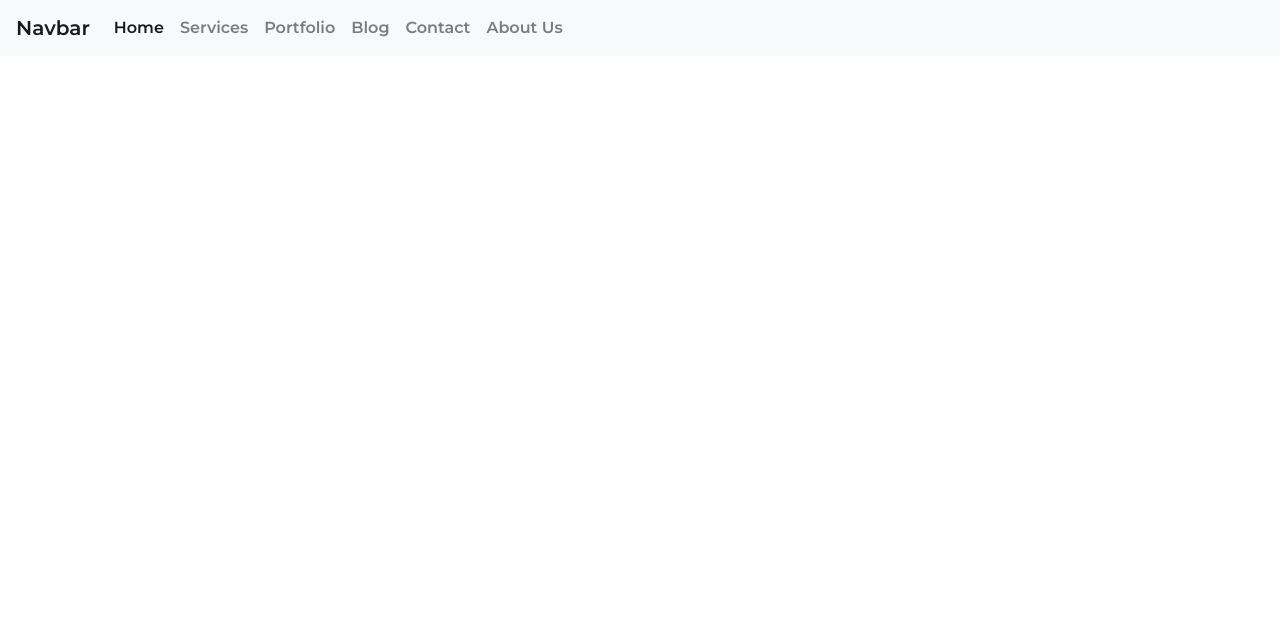
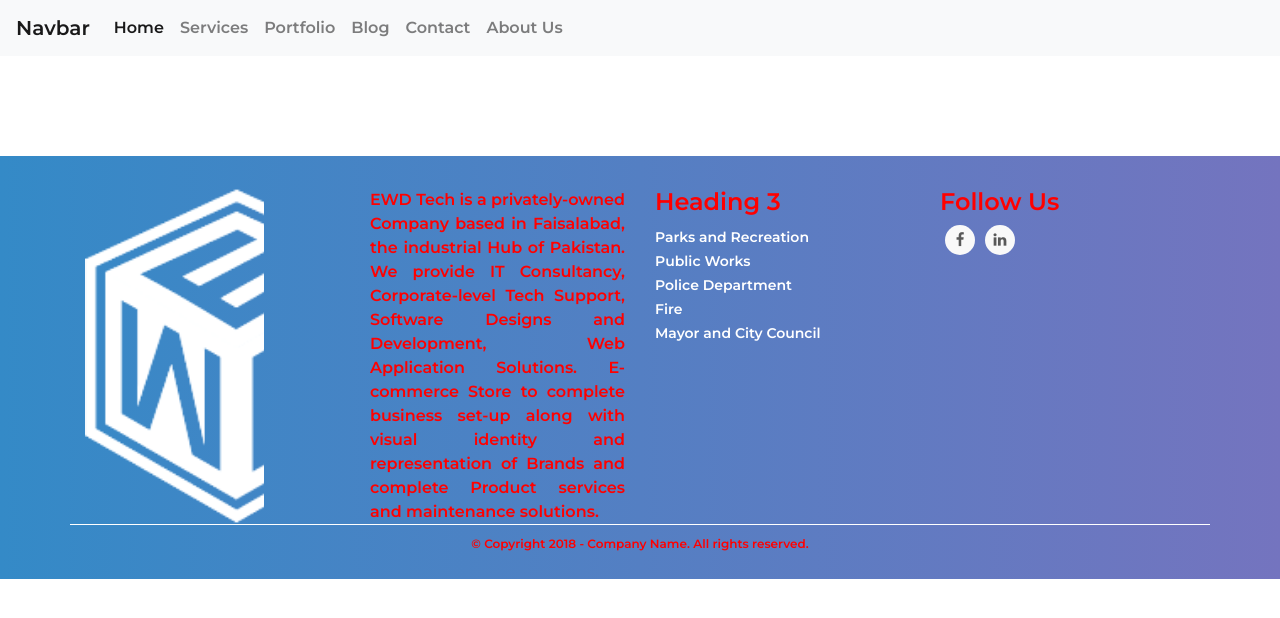
Before and after one commit to zohaibmalikie/ewd-2.0, a React (Create React App) app: page / in a window 1280 px wide. Shown: the top 618 px of the page. Built offline with nearby package versions, Linux system fonts and the light colour scheme.

Commit message:
footer layout ready

```diff
--- a/public/index.html
+++ b/public/index.html
@@ -32,6 +32,14 @@
       crossorigin="anonymous"
     ></script>
     <!-- Bootstrap Links end-->
+    <!-- Font Awesome Link start-->
+    <link
+    rel="stylesheet"
+    href="https://cdnjs.cloudflare.com/ajax/libs/font-awesome/4.7.0/css/font-awesome.min.css"
+    integrity="sha512-SfTiTlX6kk+qitfevl/7LibUOeJWlt9rbyDn92a1DqWOw9vWG2MFoays0sgObmWazO5BQPiFucnnEAjpAB+/Sw=="
+    crossorigin="anonymous"
+    />
+    <!-- Font Awesome Link end-->
   </head>
   <body>
     <div id="root"></div>
--- a/src/App.js
+++ b/src/App.js
@@ -1,11 +1,13 @@
 import './App.css';
 import React from 'react'
 import Header from './Compoments/header'
+import Footer from './Compoments/footer'
 
 function App() {
   return (
     <div className="App">
        <Header/>
+       <Footer/>
     </div>
   );
 }
--- a/src/Compoments/assets/css/footer.css
+++ b/src/Compoments/assets/css/footer.css
@@ -0,0 +1,121 @@
+/*FOOTER*/
+
+footer {
+    background: #7474BF;  /* fallback for old browsers */
+    background: -webkit-linear-gradient(to right, #348AC7, #7474BF);  /* Chrome 10-25, Safari 5.1-6 */
+    background: linear-gradient(to right, #348AC7, #7474BF); /* W3C, IE 10+/ Edge, Firefox 16+, Chrome 26+, Opera 12+, Safari 7+ */
+    color: white;
+    margin-top:100px;
+  }
+
+  footer a {
+    color: #fff;
+    font-size: 14px;
+    transition-duration: 0.2s;
+  }
+
+  footer a:hover {
+    color: #FA944B;
+    text-decoration: none;
+  }
+
+  .copy {
+    font-size: 12px;
+    padding: 10px;
+    border-top: 1px solid #FFFFFF;
+  }
+
+  .footer-middle {
+    padding-top: 2em;
+    color: white;
+  }
+
+
+  /*SOCİAL İCONS*/
+
+  /* footer social icons */
+
+  ul.social-network {
+    list-style: none;
+    display: inline;
+    margin-left: 0 !important;
+    padding: 0;
+  }
+
+  ul.social-network li {
+    display: inline;
+    margin: 0 5px;
+  }
+
+
+  /* footer social icons */
+
+  .social-network a.icoFacebook:hover {
+    background-color: #3B5998;
+  }
+
+  .social-network a.icoLinkedin:hover {
+    background-color: #007bb7;
+  }
+
+  .social-network a.icoFacebook:hover i,
+  .social-network a.icoLinkedin:hover i {
+    color: #fff;
+  }
+
+  .social-network a.socialIcon:hover,
+  .socialHoverClass {
+    color: #44BCDD;
+  }
+
+  .social-circle li a {
+    display: inline-block;
+    position: relative;
+    margin: 0 auto 0 auto;
+    -moz-border-radius: 50%;
+    -webkit-border-radius: 50%;
+    border-radius: 50%;
+    text-align: center;
+    width: 30px;
+    height: 30px;
+    font-size: 15px;
+  }
+
+  .social-circle li i {
+    margin: 0;
+    line-height: 30px;
+    text-align: center;
+  }
+
+  .social-circle li a:hover i,
+  .triggeredHover {
+    -moz-transform: rotate(360deg);
+    -webkit-transform: rotate(360deg);
+    -ms--transform: rotate(360deg);
+    transform: rotate(360deg);
+    -webkit-transition: all 0.2s;
+    -moz-transition: all 0.2s;
+    -o-transition: all 0.2s;
+    -ms-transition: all 0.2s;
+    transition: all 0.2s;
+  }
+
+  .social-circle i {
+    color: #595959;
+    -webkit-transition: all 0.8s;
+    -moz-transition: all 0.8s;
+    -o-transition: all 0.8s;
+    -ms-transition: all 0.8s;
+    transition: all 0.8s;
+  }
+
+  .social-network a {
+    background-color: #F9F9F9;
+  }
+  .footerLogo{
+      background-image: url('../img/logo-white.png');
+      background-repeat: no-repeat;
+      background-size: cover;
+      width: 70%;
+      height: 100%;
+  }
--- a/src/Compoments/footer.js
+++ b/src/Compoments/footer.js
@@ -0,0 +1,82 @@
+import React from "react";
+import "./assets/css/footer.css";
+function footer() {
+  return (
+    <React.Fragment>
+      <footer className="mainfooter" role="contentinfo">
+        <div className="footer-middle">
+          <div className="container">
+            <div className="row">
+              <div className="col-md-3 col-sm-6">
+                {/* <!--Column1--> */}
+                <div className="footerLogo"></div>
+              </div>
+              <div className="col-md-3 col-sm-6">
+                {/* <!--Column1--> */}
+                <div className="footer-pad text-justify">
+                  EWD Tech is a privately-owned Company based in Faisalabad, the
+                  industrial Hub of Pakistan. We provide IT Consultancy,
+                  Corporate-level Tech Support, Software Designs and
+                  Development, Web Application Solutions. E-commerce Store to
+                  complete business set-up along with visual identity and
+                  representation of Brands and complete Product services and
+                  maintenance solutions.
+                </div>
+              </div>
+              <div className="col-md-3 col-sm-6">
+                {/* <!--Column1--> */}
+                <div className="footer-pad">
+                  <h4>Heading 3</h4>
+                  <ul className="list-unstyled">
+                    <li>
+                      <a href="#">Parks and Recreation</a>
+                    </li>
+                    <li>
+                      <a href="#">Public Works</a>
+                    </li>
+                    <li>
+                      <a href="#">Police Department</a>
+                    </li>
+                    <li>
+                      <a href="#">Fire</a>
+                    </li>
+                    <li>
+                      <a href="#">Mayor and City Council</a>
+                    </li>
+                    <li>
+                      <a href="#"></a>
+                    </li>
+                  </ul>
+                </div>
+              </div>
+              <div className="col-md-3">
+                <h4>Follow Us</h4>
+                <ul className="social-network social-circle">
+                  <li>
+                    <a href="#" className="icoFacebook" title="Facebook">
+                      <i className="fa fa-facebook"></i>
+                    </a>
+                  </li>
+                  <li>
+                    <a href="#" className="icoLinkedin" title="Linkedin">
+                      <i className="fa fa-linkedin"></i>
+                    </a>
+                  </li>
+                </ul>
+              </div>
+            </div>
+            <div className="row">
+              <div className="col-md-12 copy">
+                <p className="text-center">
+                  &copy; Copyright 2018 - Company Name. All rights reserved.
+                </p>
+              </div>
+            </div>
+          </div>
+        </div>
+      </footer>
+    </React.Fragment>
+  );
+}
+
+export default footer;
```
Also changed, not shown: src/Compoments/assets/img/EWD-8.png (deleted), src/Compoments/assets/img/logo-white.png (added).
